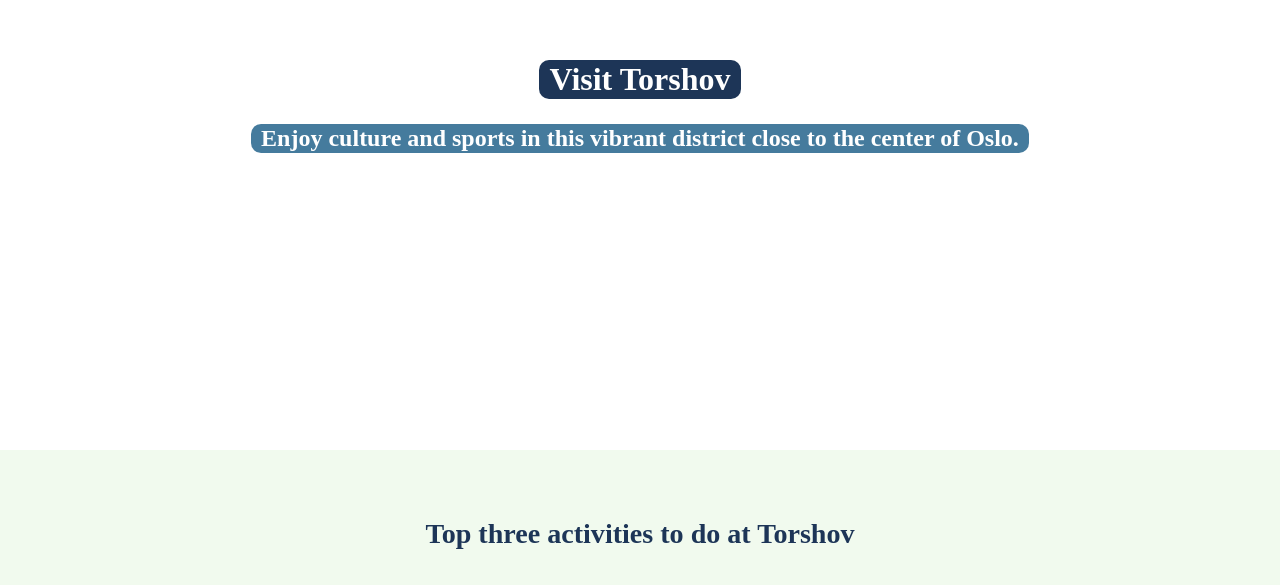
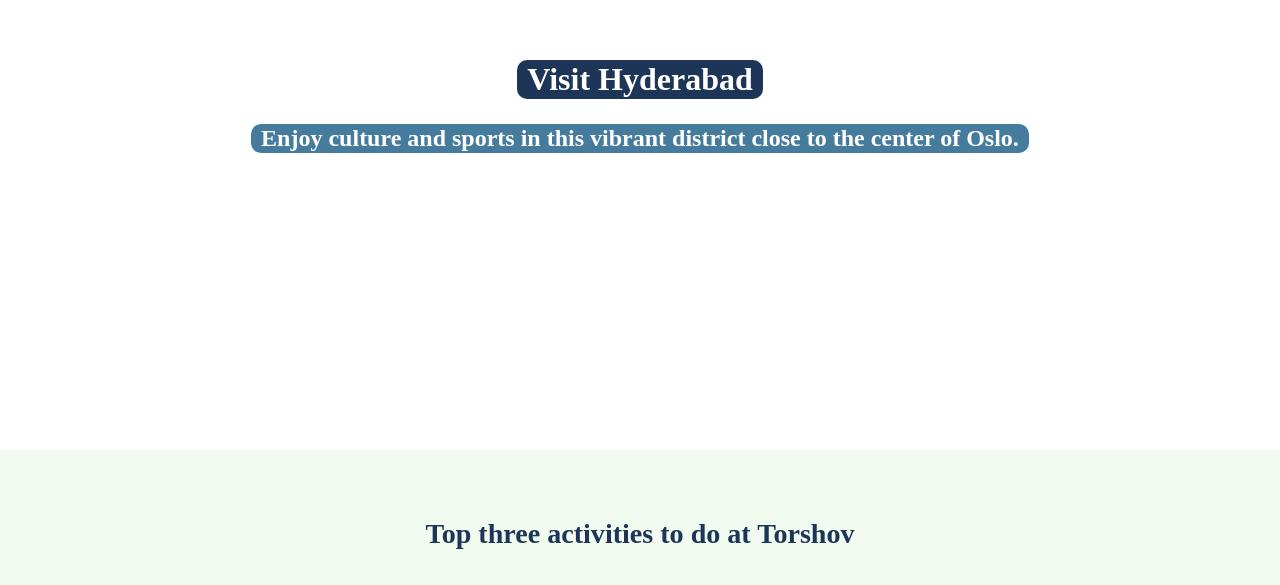
Before and after one commit to tom045388-maker/projects, a website built with Vite: page index.html in a window 1280 px wide. Shown: the part 215-800 px from the top of the page. Built offline with nearby package versions, Linux system fonts and the light colour scheme; files whose address does not match are found by name.

Commit message:
Update index.html

```diff
--- a/index.html
+++ b/index.html
@@ -7,7 +7,7 @@
 
         <!-- HERO SECTION -->
         <div id="header">
-            <h1 id="main-title">Visit Torshov</h1>
+            <h1 id="main-title">Visit Hyderabad</h1>
             <h2 id="sub-title">Enjoy culture and sports in this vibrant district close to the center of Oslo.</h2>
         </div>
 
```
